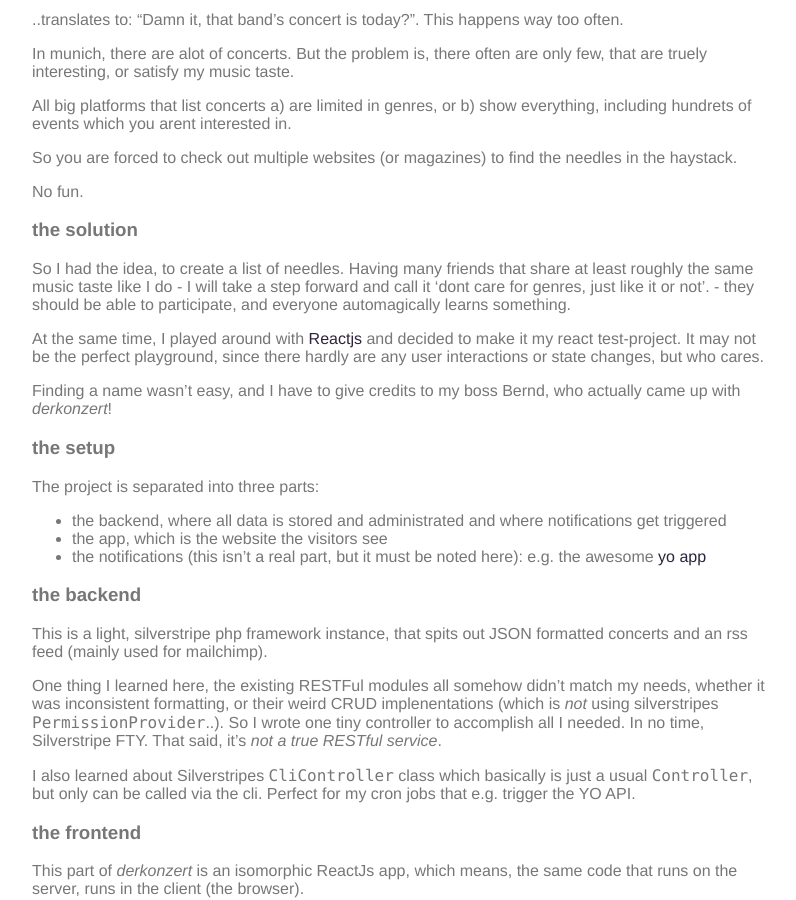
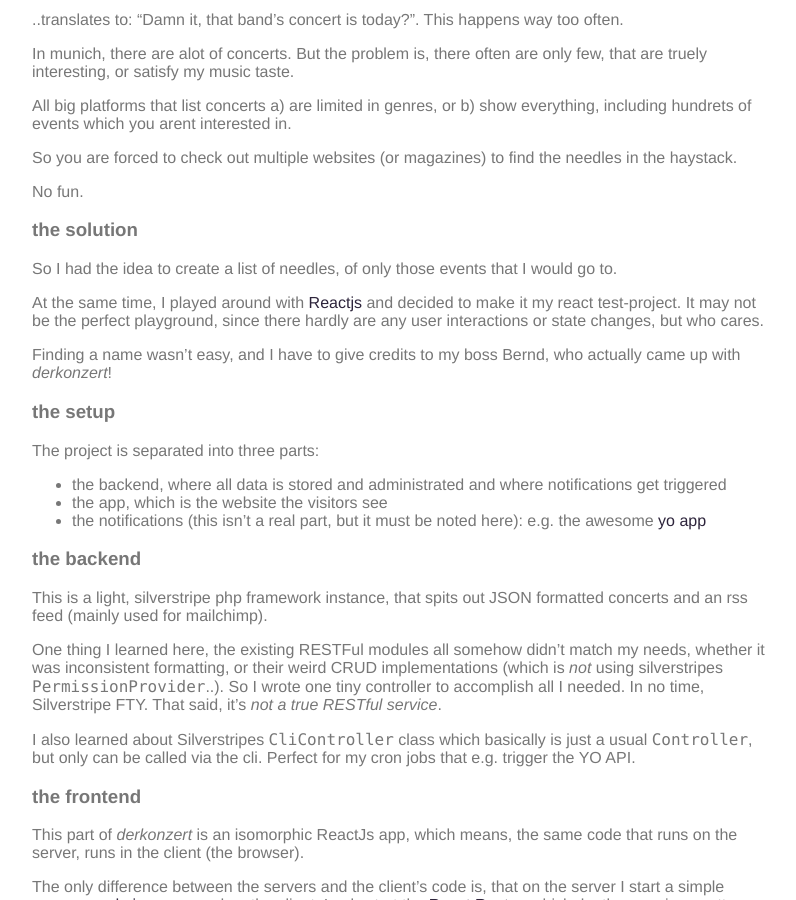
Before and after one commit to jkempff/jkempff.github.io, a Jekyll site: the page built from _posts/2015-06-10-derkonzert-de.md, in a window 1280 px wide and 900 px high, scrolled down 316 px. Shown: the whole window, without its empty margins (240-1036 px from the left). Built offline with Jekyll 4.4.1, drawn with Linux system fonts in a browser that asks for light colours.

Commit message:
typo+rework

```diff
--- a/_posts/2015-06-10-derkonzert-de.md
+++ b/_posts/2015-06-10-derkonzert-de.md
@@ -18,7 +18,7 @@ No fun.
 
 ### the solution
 
-So I had the idea, to create a list of needles. Having many friends that share at least roughly the same music taste like I do - I will take a step forward and call it 'dont care for genres, just like it or not'. - they should be able to participate, and everyone automagically learns something.
+So I had the idea to create a list of needles, of only those events that I would go to.
 
 At the same time, I played around with [Reactjs][reactjs] and decided to make it my react test-project. It may not be the perfect playground, since there hardly are any user interactions or state changes, but who cares.
 
@@ -36,7 +36,7 @@ The project is separated into three parts:
 
 This is a light, silverstripe php framework instance, that spits out JSON formatted concerts and an rss feed (mainly used for mailchimp).
 
-One thing I learned here, the existing RESTFul modules all somehow didn't match my needs, whether it was inconsistent formatting, or their weird CRUD implenentations (which is *not* using silverstripes `PermissionProvider`..). So I wrote one tiny controller to accomplish all I needed. In no time, Silverstripe FTY. That said, it's *not a true RESTful service*.
+One thing I learned here, the existing RESTFul modules all somehow didn't match my needs, whether it was inconsistent formatting, or their weird CRUD implementations (which is *not* using silverstripes `PermissionProvider`..). So I wrote one tiny controller to accomplish all I needed. In no time, Silverstripe FTY. That said, it's *not a true RESTful service*.
 
 I also learned about Silverstripes `CliController` class which basically is just a usual `Controller`, but only can be called via the cli. Perfect for my cron jobs that e.g. trigger the YO API.
 
```
